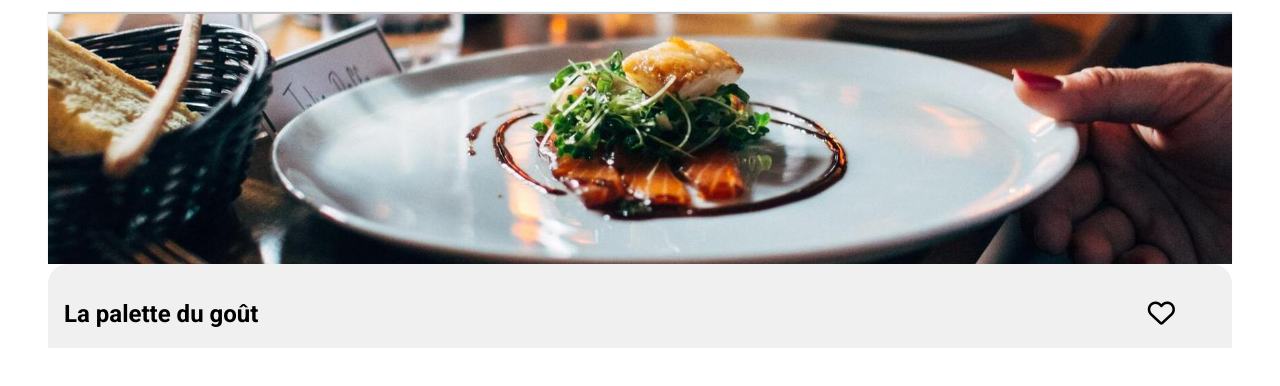
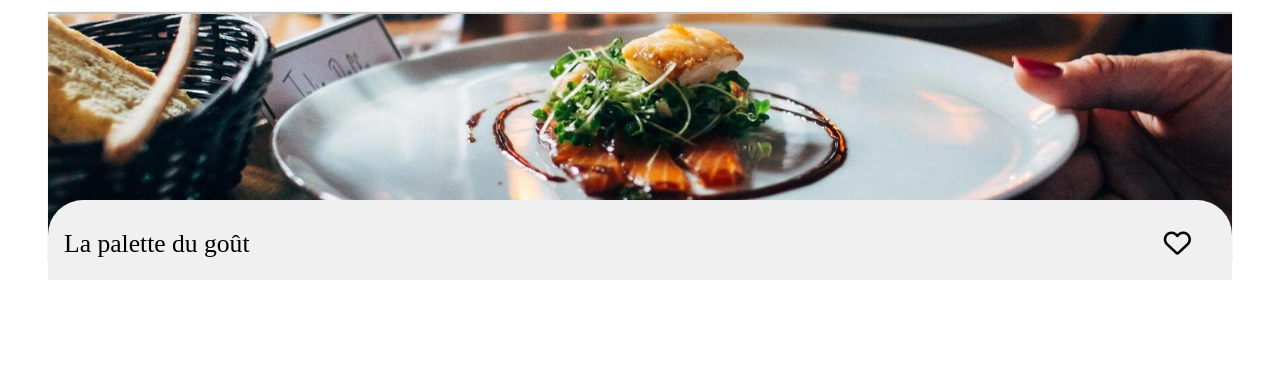
Before and after one commit to GennGur/GennGur.github.io, a website: page menu1.html in a window 1280 px wide. Shown: the part 54-440 px from the top of the page. Drawn offline with Linux system fonts and the light colour scheme; a web font is replaced by a local one.

Commit message:
add head menu

```diff
--- a/menu1.html
+++ b/menu1.html
@@ -16,7 +16,7 @@
     </header>
     <section class="illu-head"><img class="illu-head-img" src="image/lapalettedugout.jpg" alt="Photo la Palette du goût"></section>
     <section class="menu__head menu__head__1">
-        <h1 class="title__menu title__menu__1">La palette du goût</h1>
+        <h1 class="menu__title title__menu__1">La palette du goût</h1>
         <span class="btn__like">
             <i class="far fa-heart heart-away"></i>
             <i class="fas fa-heart heart-hover"></i>
--- a/scss/layouts/menu.scss
+++ b/scss/layouts/menu.scss
@@ -3,12 +3,13 @@ body{
         width: 100%;
         height: 250px;
         box-shadow: rgba(0, 0, 0, 0.24) 0px -2px 1px;
-        z-index: 0;
+        margin: 0 0 -4em 0;
 
         .illu-head-img{
             object-fit: cover;
+            max-width: 100%;
+            max-height: 14rem;
             width: 100%;
-            height: 250px;
         }
     }
 
@@ -17,8 +18,15 @@ body{
         background-color: #f0f0f0;
         align-items: center;
         justify-content: space-between;
-        border-radius: 20px 20px 0px 0px;
-        padding: 1rem 2rem 0 1rem;
+        border-radius: 35px 35px 0px 0px;
+        padding: 0.5rem 1rem 0 1rem;
+        position: relative;
+        z-index: 1;
+
+        .menu__title{
+            @include typo-menu-title;
+            font-family: $font-logo;
+        }
 
         .btn__like{
             align-self: flex-end;
--- a/scss/utils/mixins.scss
+++ b/scss/utils/mixins.scss
@@ -1,6 +1,12 @@
 @mixin typo-title {
     font-size: 1.8em;
     font-weight: bold;
+}
+@mixin typo-menu-title {
+    font-size: 1.6em;
+    font-weight: normal;
+    color: black;
+
 }
 @mixin typo-title-footer {
     font-family: $font-logo;
@@ -19,6 +25,7 @@
 @mixin typo-icon-bold {
     font-size: 1.3em;
     color: black;
+    font-weight: bold;
 }
 @mixin typo-icon {
     font-size: 1.1em;
```
Also changed, not shown: public/style.css, 1 other file.
